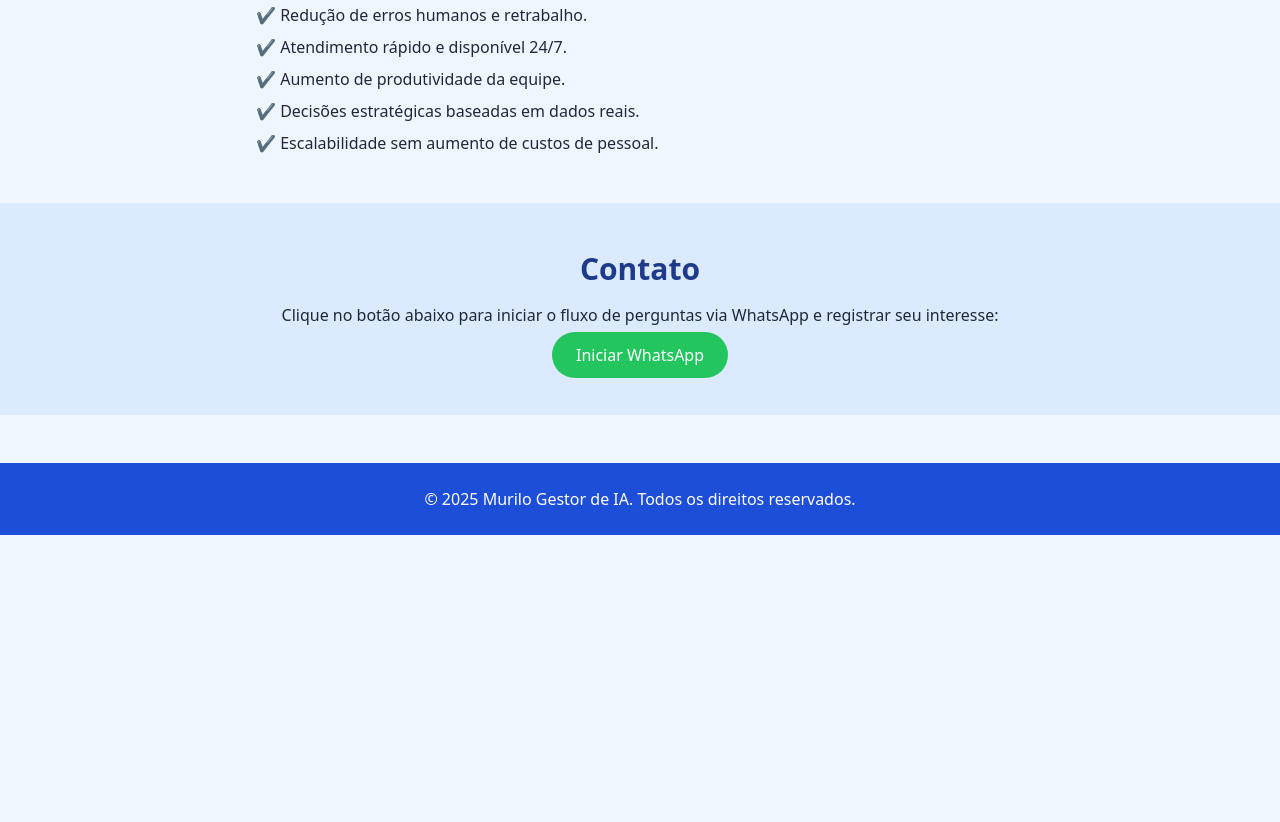
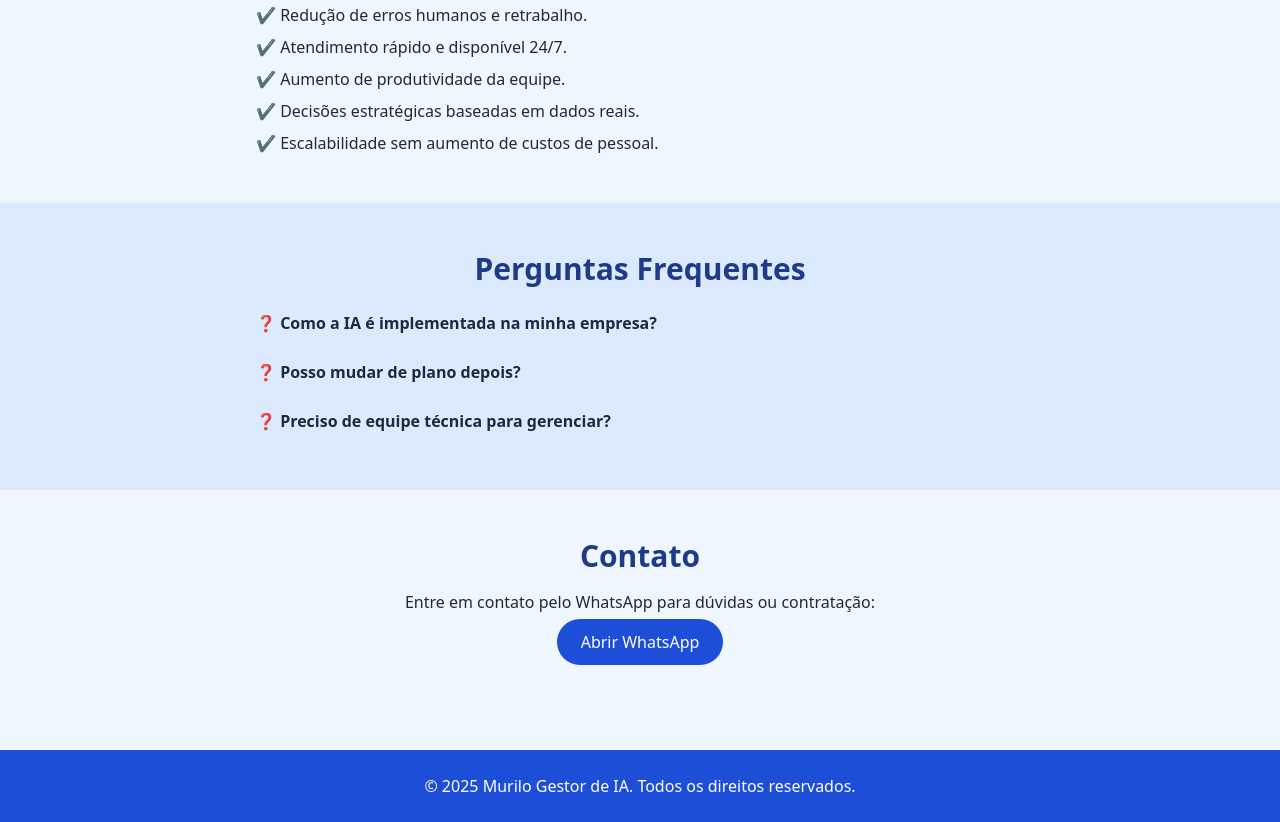
Before and after one commit to Mumuca27/Murilo-Gestor-de-IA, a plain HTML site: page index.html in a window 1280 px wide. Shown: the part 1560-2382 px from the top of the page. Before the commit the page ends 2095 px from the top, so only its background shows below. Drawn offline with nearby package versions, Linux system fonts and the light colour scheme.

Commit message:
Update index.html

```diff
--- a/index.html
+++ b/index.html
@@ -7,13 +7,21 @@
 <script src="https://cdn.tailwindcss.com"></script>
 <style>
 body { scroll-behavior: smooth; perspective: 1000px; }
+
 /* Parallax Hero */
 #hero-img { transform: translateZ(0); will-change: transform; transition: transform 0.2s ease-out; }
+
 /* Card hover 3D */
 .card-hover:hover { transform: rotateY(5deg) rotateX(5deg) translateY(-10px); box-shadow: 0 20px 30px rgba(0,0,0,0.25); transition: all 0.3s ease; cursor: pointer; }
+
 /* Fade-in on scroll */
 .fade-in { opacity: 0; transform: translateY(30px); transition: all 0.7s ease-out; }
 .fade-in.show { opacity: 1; transform: translateY(0); }
+
+/* FAQ toggle */
+.faq-answer { display: none; }
+.faq-item.open .faq-answer { display: block; }
+
 </style>
 </head>
 <body class="bg-blue-50 text-gray-800 font-sans">
@@ -27,12 +35,13 @@ body { scroll-behavior: smooth; perspective: 1000px; }
 <a href="#plans" class="hover:underline">Planos</a>
 <a href="#services" class="hover:underline">Serviços</a>
 <a href="#benefits" class="hover:underline">Benefícios</a>
+<a href="#faq" class="hover:underline">FAQ</a>
 <a href="#contact" class="hover:underline">Contato</a>
 </nav>
 </div>
 </header>
 
-<!-- HERO -->
+<!-- HERO COM PARALLAX -->
 <section id="home" class="relative bg-blue-100 overflow-hidden">
 <div class="max-w-6xl mx-auto px-6 py-20 flex flex-col md:flex-row items-center gap-10">
 <div class="md:w-1/2 fade-in">
@@ -123,12 +132,33 @@ body { scroll-behavior: smooth; perspective: 1000px; }
 </div>
 </section>
 
+<!-- FAQ -->
+<section id="faq" class="pt-12 pb-12 bg-blue-100 fade-in">
+<div class="max-w-6xl mx-auto px-6 text-center">
+<h2 class="text-3xl font-bold mb-6 text-blue-900">Perguntas Frequentes</h2>
+<div class="text-left max-w-3xl mx-auto space-y-4">
+<div class="faq-item border-b pb-2">
+<p class="font-semibold cursor-pointer">❓ Como a IA é implementada na minha empresa?</p>
+<p class="faq-answer text-gray-700 mt-1">Conectamos nossos agentes aos seus canais de atendimento, CRM e banco de dados para automação completa.</p>
+</div>
+<div class="faq-item border-b pb-2">
+<p class="font-semibold cursor-pointer">❓ Posso mudar de plano depois?</p>
+<p class="faq-answer text-gray-700 mt-1">Sim! Você pode migrar entre os planos Básico, Pro e Premium a qualquer momento.</p>
+</div>
+<div class="faq-item border-b pb-2">
+<p class="font-semibold cursor-pointer">❓ Preciso de equipe técnica para gerenciar?</p>
+<p class="faq-answer text-gray-700 mt-1">Não, nossos agentes são totalmente gerenciáveis via interface simples e intuitiva.</p>
+</div>
+</div>
+</div>
+</section>
+
 <!-- CONTATO -->
-<section id="contact" class="pt-12 pb-12 bg-blue-100 fade-in">
+<section id="contact" class="pt-12 pb-12 bg-blue-50 fade-in">
 <div class="max-w-6xl mx-auto px-6 text-center">
 <h2 class="text-3xl font-bold mb-4 text-blue-900">Contato</h2>
-<p class="mb-4">Clique no botão abaixo para iniciar o fluxo de perguntas via WhatsApp e registrar seu interesse:</p>
-<a href="https://wa.me/5511973875305?text=Olá,%20quero%20iniciar%20o%20fluxo%20de%20informações" target="_blank" class="bg-green-500 text-white px-6 py-3 rounded-full hover:bg-green-600 transition-smooth">Iniciar WhatsApp</a>
+<p class="mb-4">Entre em contato pelo WhatsApp para dúvidas ou contratação:</p>
+<a href="https://wa.me/5511973875305" target="_blank" class="bg-blue-700 text-white px-6 py-3 rounded-full hover:bg-blue-800 transition-smooth">Abrir WhatsApp</a>
 </div>
 </section>
 
@@ -138,6 +168,13 @@ body { scroll-behavior: smooth; perspective: 1000px; }
 </footer>
 
 <script>
+// FAQ toggle
+document.querySelectorAll('.faq-item p.cursor-pointer').forEach(item => {
+  item.addEventListener('click', () => {
+    item.parentElement.classList.toggle('open');
+  });
+});
+
 // Fade-in on scroll
 const faders = document.querySelectorAll('.fade-in');
 const appearOptions = { threshold: 0.1, rootMargin: "0px 0px -50px 0px" };
```
